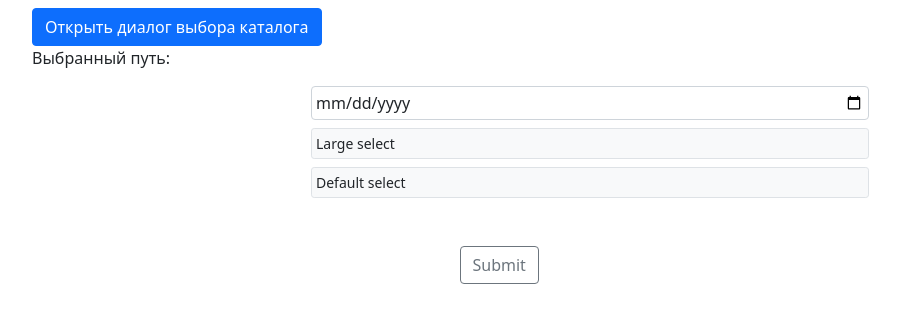
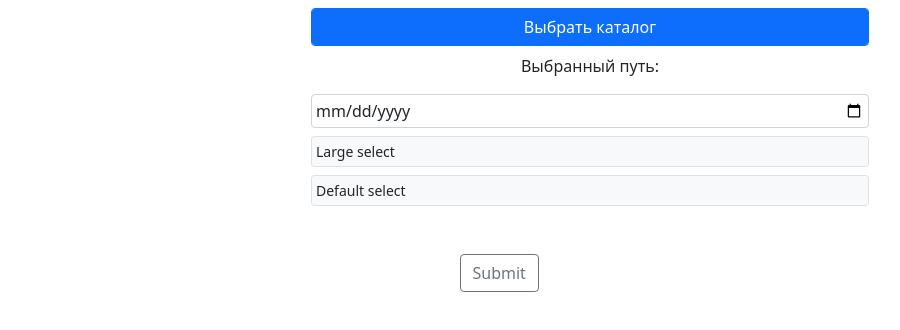
Before and after one commit to HATEBTS/TransferringFiles, a React (Create React App) app in the folder frontend/: page / in a window 1280 px wide. Shown: the top 330 px of the page, without its empty margins (50-950 px from the left). Built offline with nearby package versions, Linux system fonts and the light colour scheme.

Commit message:
Подредачил css

```diff
--- a/frontend/src/components/FileDialogButton.jsx
+++ b/frontend/src/components/FileDialogButton.jsx
@@ -21,10 +21,10 @@ const DirectorySelectDialog = ({ onSelect }) => {
 
   return (
     <div>
-      <button type="button" onClick={handleOpenDialog} className="mt-2 btn btn-primary">
-        Открыть диалог выбора каталога
+      <button type="button" onClick={handleOpenDialog} className="mt-2 mx-auto form-control w-50 btn-primary">
+        Выбрать каталог
       </button>
-      <p>Выбранный путь: {selectedPath}</p>
+      <p className={"mt-2 mx-auto text-center"}>Выбранный путь: {selectedPath}</p>
     </div>
   );
 };
```
